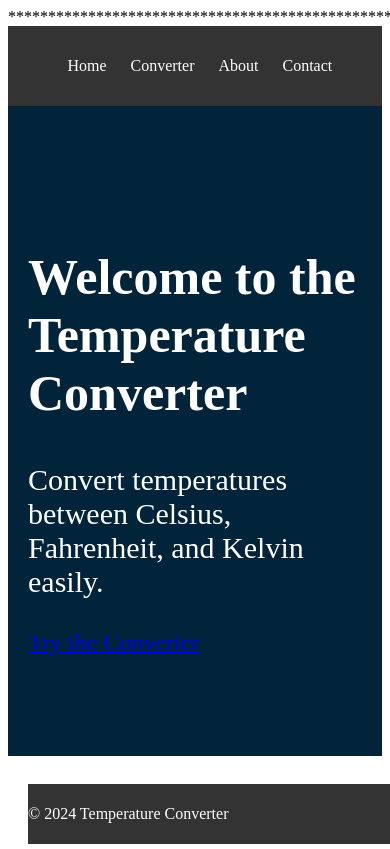
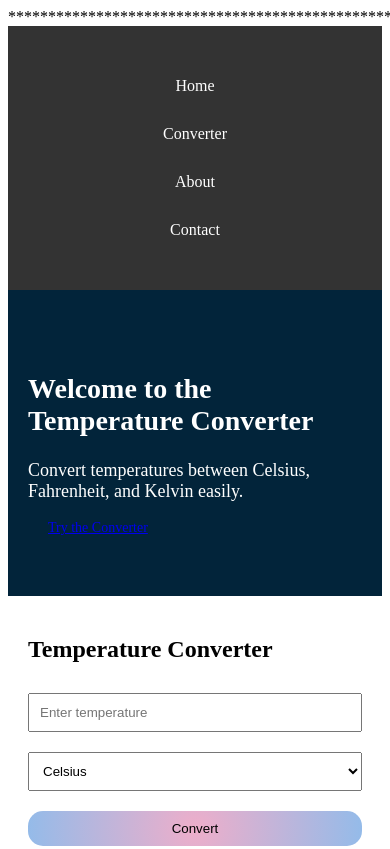
Before and after one commit to krishnasaxenaa/Temperature-Convertor, a plain HTML site: page index.html in a window 390 px wide. Shown: the top 849 px of the page. Drawn offline with Linux system fonts and the light colour scheme.

Commit message:
Update style.css

```diff
--- a/style.css
+++ b/style.css
@@ -17,11 +17,13 @@ header {
 nav ul {
     list-style: none;
     padding: 0;
+    display: flex;
+    justify-content: space-evenly;
+    flex-wrap: wrap;
 }
 
 nav ul li {
-    display: inline;
-    margin-right: 20px;
+    margin: 15px;
 }
 
 nav ul li a {
@@ -31,26 +33,28 @@ nav ul li a {
 
 .navbar {
     display: flex;
-    justify-content: space-evenly;
+    justify-content: space-between;
     align-items: center;
+    padding: 0 20px;
 }
 
 .hero {
     background-color: #02243a;
     color: white;
-    padding: 100px 20px;
+    padding: 60px 20px;
 }
 
 .hero h1 {
-    font-size: 50px;
+    font-size: 40px;
 }
 
 .hero p {
-    font-size: 30px;
+    font-size: 22px;
 }
 
 .btn {
-    font-size: 24px;
+    font-size: 18px;
+    padding: 10px 20px;
 }
 
 section {
@@ -61,13 +65,13 @@ footer {
     background-color: #333;
     color: white;
     padding: 5px 0;
-    position: fixed;
+    position: relative;
+    bottom: 0;
     width: 100%;
-    bottom: 0;
 }
 
 .contact h1 {
-    font-size: 42px;
+    font-size: 36px;
 }
 
 .converter {
@@ -77,16 +81,17 @@ footer {
 }
 
 .converter h1 {
-    font-size: 32px;
+    font-size: 28px;
 }
 
 input,
 select,
 textarea,
 button {
-    width: 90%;
+    width: 100%;
     padding: 10px;
     margin: 10px 0;
+    box-sizing: border-box;
 }
 
 .button {
@@ -110,15 +115,96 @@ button {
     border-radius: 20px;
     background-color: #007acc;
     border: none;
-    margin-left: 10vh;
-    margin-right: 10vh;
     cursor: pointer;
+    padding: 10px 20px;
 }
 
 .about {
     background-color: rgba(213, 212, 210, 0.718);
+    padding: 40px 20px;
 }
 
 .contact {
     margin-bottom: 10vh;
 }
+
+/* Media Queries for Responsiveness */
+
+/* Tablet View (768px and below) */
+@media (max-width: 768px) {
+    .navbar {
+        flex-direction: column;
+        padding: 10px;
+    }
+
+    .hero h1 {
+        font-size: 32px;
+    }
+
+    .hero p {
+        font-size: 20px;
+    }
+
+    .btn {
+        font-size: 16px;
+    }
+
+    nav ul {
+        flex-direction: column;
+        align-items: center;
+    }
+
+    .converter {
+        max-width: 90%;
+        margin: auto;
+    }
+
+    .converter h1 {
+        font-size: 26px;
+    }
+
+    footer {
+        font-size: 14px;
+    }
+}
+
+/* Mobile View (480px and below) */
+@media (max-width: 480px) {
+    .navbar {
+        flex-direction: column;
+        padding: 5px;
+    }
+
+    .hero h1 {
+        font-size: 28px;
+    }
+
+    .hero p {
+        font-size: 18px;
+    }
+
+    .btn {
+        font-size: 14px;
+    }
+
+    nav ul {
+        flex-direction: column;
+        align-items: center;
+    }
+
+    .converter h1 {
+        font-size: 24px;
+    }
+
+    input, select, textarea, button {
+        width: 100%;
+    }
+
+    .about, .contact {
+        padding: 20px 10px;
+    }
+
+    footer {
+        font-size: 12px;
+    }
+}
```
